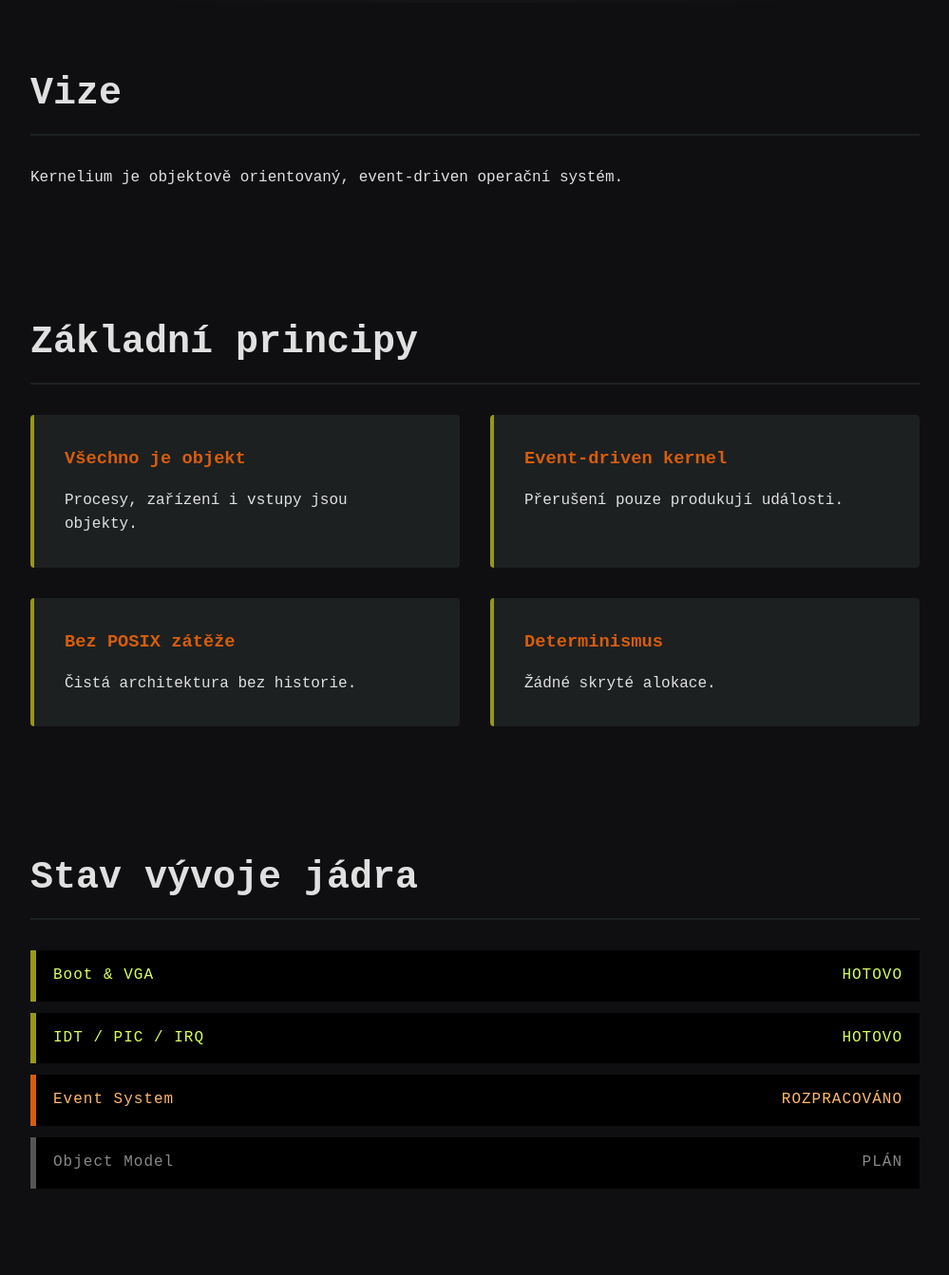
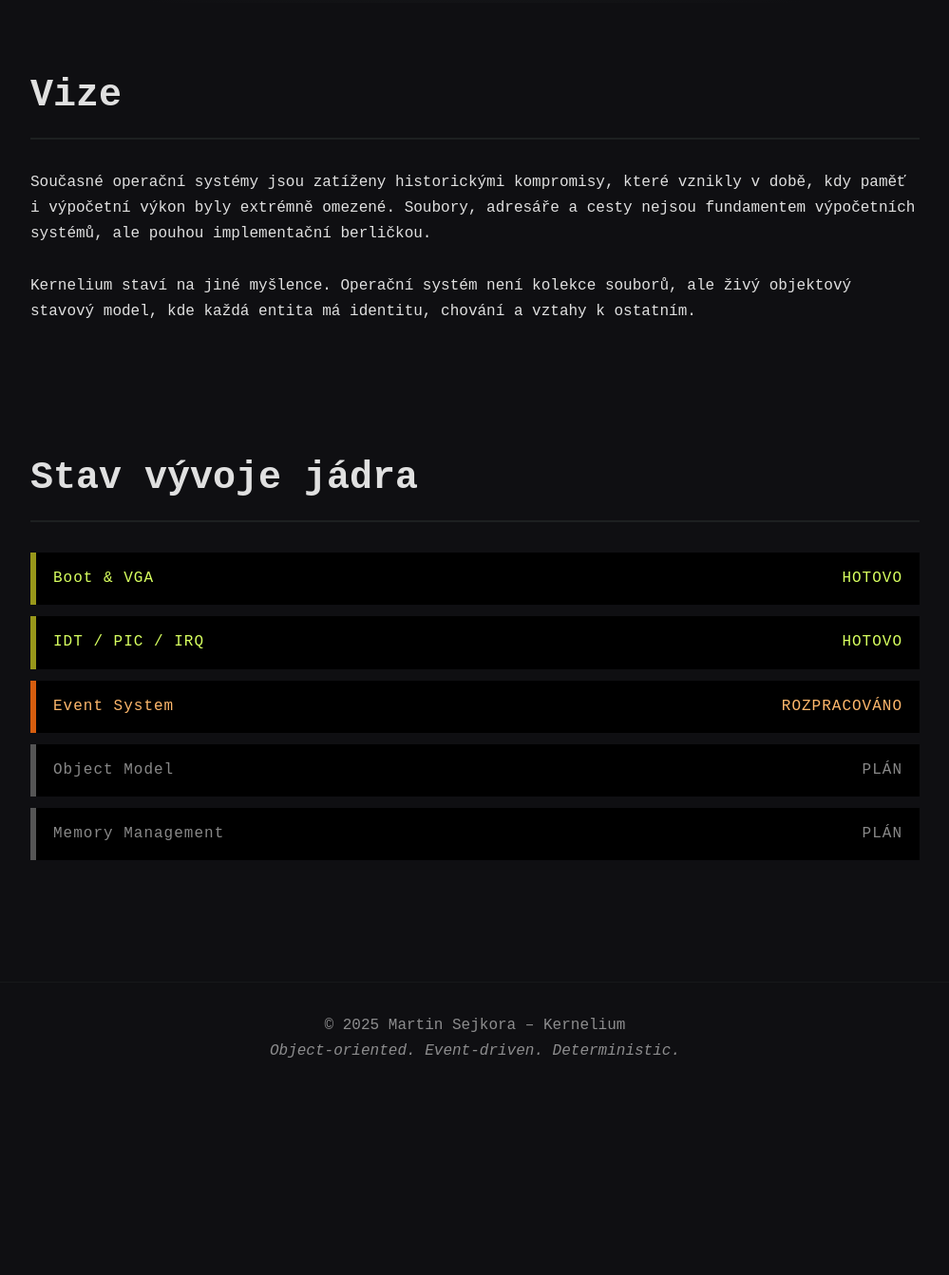
Before and after one commit to sejkoramartin/Kernelium-web, a plain HTML site: page index.html in a window 1280 px wide. Shown: the part 797-2140 px from the top of the page at 95% size, without its empty margins (140-1139 px from the left). After the commit the page ends 1950 px from the top, so only its background shows below. Drawn offline with Linux system fonts and the light colour scheme.

Commit message:
Update index.html

```diff
--- a/index.html
+++ b/index.html
@@ -20,7 +20,7 @@
             font-family: "Courier New", Courier, monospace;
             background-color: var(--bg-color);
             color: var(--text-color);
-            line-height: 1.6;
+            line-height: 1.7;
         }
 
         header {
@@ -97,7 +97,6 @@
             margin-bottom: 1rem;
         }
 
-        /* Progress */
         .progress-wrapper {
             margin-top: 2rem;
             display: flex;
@@ -118,7 +117,14 @@
         .wip  { border-color: var(--accent-color); color: #ffb86c; }
         .todo { border-color: #555; color: #888; }
 
-        /* Language switch */
+        footer {
+            text-align: center;
+            padding: 2rem;
+            border-top: 1px solid var(--card-bg);
+            margin-top: 4rem;
+            opacity: 0.6;
+        }
+
         .lang-switch {
             position: absolute;
             top: 20px;
@@ -140,13 +146,7 @@
             color: var(--accent-color);
         }
 
-        footer {
-            text-align: center;
-            padding: 2rem;
-            border-top: 1px solid var(--card-bg);
-            margin-top: 4rem;
-            opacity: 0.6;
-        }
+        [data-lang] { display: none; }
     </style>
 </head>
 
@@ -158,136 +158,90 @@
         <button onclick="setLang('en')">EN</button>
     </div>
 
-    <h1 data-i18n="title">Kernelium</h1>
-    <p class="tagline" data-i18n="tagline">„Všechno je objekt.“</p>
-    <p data-i18n="subtitle">Experimentální operační systém napsaný v Rustu.</p>
-    <p data-i18n="subtitle2">Bez souborů. Bez složek. Řízený událostmi.</p>
+    <h1>Kernelium</h1>
+    <p class="tagline">„Všechno je objekt.“</p>
 
-    <a class="btn" href="https://github.com/sejkoramartin/kernelium"
-       data-i18n="github">Zobrazit na GitHubu</a>
+    <div data-lang="cs">
+        <p>Experimentální operační systém napsaný v Rustu.</p>
+        <p>Bez souborů. Bez složek. Řízený událostmi.</p>
+    </div>
+
+    <div data-lang="en">
+        <p>Experimental operating system written in Rust.</p>
+        <p>No files. No folders. Event-driven.</p>
+    </div>
+
+    <a class="btn" href="https://github.com/sejkoramartin/kernelium">
+        GitHub
+    </a>
 </header>
 
-<section>
-    <h2 data-i18n="vision_title">Vize</h2>
-    <p data-i18n="vision_text">
-        Kernelium je objektově orientovaný, event-driven operační systém.
-        Nepracuje se soubory, ale s objekty, jejich stavem a vztahy.
+<section data-lang="cs">
+    <h2>Vize</h2>
+    <p>
+        Současné operační systémy jsou zatíženy historickými kompromisy,
+        které vznikly v době, kdy paměť i výpočetní výkon byly extrémně omezené.
+        Soubory, adresáře a cesty nejsou fundamentem výpočetních systémů,
+        ale pouhou implementační berličkou.
+        <br><br>
+        Kernelium staví na jiné myšlence.
+        Operační systém není kolekce souborů,
+        ale živý objektový stavový model,
+        kde každá entita má identitu, chování a vztahy k ostatním.
     </p>
 </section>
 
-<section>
-    <h2 data-i18n="principles_title">Základní principy</h2>
+<section data-lang="en">
+    <h2>Vision</h2>
+    <p>
+        Modern operating systems are burdened by historical compromises
+        created in an era of extremely limited memory and computing power.
+        Files, directories, and paths are not fundamental concepts of computation,
+        but merely implementation artifacts.
+        <br><br>
+        Kernelium is built on a different idea.
+        An operating system is not a collection of files,
+        but a living object-based state model,
+        where every entity has identity, behavior, and relationships.
+    </p>
+</section>
 
-    <div class="grid">
-        <div class="card">
-            <h3 data-i18n="p1_title">Všechno je objekt</h3>
-            <p data-i18n="p1_text">Procesy, zařízení i vstupy jsou objekty.</p>
-        </div>
-
-        <div class="card">
-            <h3 data-i18n="p2_title">Event-driven kernel</h3>
-            <p data-i18n="p2_text">Přerušení pouze produkují události.</p>
-        </div>
-
-        <div class="card">
-            <h3 data-i18n="p3_title">Bez POSIX zátěže</h3>
-            <p data-i18n="p3_text">Čistá architektura bez historických kompromisů.</p>
-        </div>
-
-        <div class="card">
-            <h3 data-i18n="p4_title">Determinismus</h3>
-            <p data-i18n="p4_text">Žádné skryté alokace, žádné magie.</p>
-        </div>
+<section data-lang="cs">
+    <h2>Stav vývoje jádra</h2>
+    <div class="progress-wrapper">
+        <div class="progress-item done"><span>Boot & VGA</span><span>HOTOVO</span></div>
+        <div class="progress-item done"><span>IDT / PIC / IRQ</span><span>HOTOVO</span></div>
+        <div class="progress-item wip"><span>Event System</span><span>ROZPRACOVÁNO</span></div>
+        <div class="progress-item todo"><span>Object Model</span><span>PLÁN</span></div>
+        <div class="progress-item todo"><span>Memory Management</span><span>PLÁN</span></div>
     </div>
 </section>
 
-<section>
-    <h2 data-i18n="progress_title">Stav vývoje jádra</h2>
-
+<section data-lang="en">
+    <h2>Kernel Development Status</h2>
     <div class="progress-wrapper">
-        <div class="progress-item done">
-            <span>Boot & VGA</span><span data-i18n="done">HOTOVO</span>
-        </div>
-        <div class="progress-item done">
-            <span>IDT / PIC / IRQ</span><span data-i18n="done">HOTOVO</span>
-        </div>
-        <div class="progress-item wip">
-            <span>Event System</span><span data-i18n="wip">ROZPRACOVÁNO</span>
-        </div>
-        <div class="progress-item todo">
-            <span>Object Model</span><span data-i18n="plan">PLÁN</span>
-        </div>
+        <div class="progress-item done"><span>Boot & VGA</span><span>DONE</span></div>
+        <div class="progress-item done"><span>IDT / PIC / IRQ</span><span>DONE</span></div>
+        <div class="progress-item wip"><span>Event System</span><span>IN PROGRESS</span></div>
+        <div class="progress-item todo"><span>Object Model</span><span>PLANNED</span></div>
+        <div class="progress-item todo"><span>Memory Management</span><span>PLANNED</span></div>
     </div>
 </section>
 
 <footer>
     <p>&copy; 2025 Martin Sejkora – Kernelium</p>
-    <p><i data-i18n="footer">Object-oriented. Event-driven. Deterministic.</i></p>
+    <p><i>Object-oriented. Event-driven. Deterministic.</i></p>
 </footer>
 
 <script>
-const t = {
-    cs: {
-        title: "Kernelium",
-        tagline: "„Všechno je objekt.“",
-        subtitle: "Experimentální operační systém napsaný v Rustu.",
-        subtitle2: "Bez souborů. Bez složek. Řízený událostmi.",
-        github: "Zobrazit na GitHubu",
-        vision_title: "Vize",
-        vision_text: "Kernelium je objektově orientovaný, event-driven operační systém.",
-        principles_title: "Základní principy",
-        p1_title: "Všechno je objekt",
-        p1_text: "Procesy, zařízení i vstupy jsou objekty.",
-        p2_title: "Event-driven kernel",
-        p2_text: "Přerušení pouze produkují události.",
-        p3_title: "Bez POSIX zátěže",
-        p3_text: "Čistá architektura bez historie.",
-        p4_title: "Determinismus",
-        p4_text: "Žádné skryté alokace.",
-        progress_title: "Stav vývoje jádra",
-        done: "HOTOVO",
-        wip: "ROZPRACOVÁNO",
-        plan: "PLÁN",
-        footer: "Object-oriented. Event-driven. Deterministic."
-    },
-    en: {
-        title: "Kernelium",
-        tagline: "“Everything is an object.”",
-        subtitle: "Experimental operating system written in Rust.",
-        subtitle2: "No files. No folders. Event-driven.",
-        github: "View on GitHub",
-        vision_title: "Vision",
-        vision_text: "Kernelium is an object-oriented, event-driven operating system.",
-        principles_title: "Core Principles",
-        p1_title: "Everything is an object",
-        p1_text: "Processes, devices and input are objects.",
-        p2_title: "Event-driven kernel",
-        p2_text: "Interrupts only produce events.",
-        p3_title: "No POSIX legacy",
-        p3_text: "Clean design over compatibility.",
-        p4_title: "Determinism",
-        p4_text: "No hidden allocations.",
-        progress_title: "Kernel Development Status",
-        done: "DONE",
-        wip: "IN PROGRESS",
-        plan: "PLANNED",
-        footer: "Object-oriented. Event-driven. Deterministic."
-    }
-};
-
-function setLang(l) {
-    localStorage.setItem("kernelium-lang", l);
-    applyLang(l);
-}
-
-function applyLang(l) {
-    document.querySelectorAll("[data-i18n]").forEach(e => {
-        const k = e.getAttribute("data-i18n");
-        if (t[l][k]) e.textContent = t[l][k];
+function setLang(lang) {
+    localStorage.setItem("kernelium-lang", lang);
+    document.querySelectorAll("[data-lang]").forEach(e => {
+        e.style.display = e.getAttribute("data-lang") === lang ? "block" : "none";
     });
 }
 
-applyLang(localStorage.getItem("kernelium-lang") || "cs");
+setLang(localStorage.getItem("kernelium-lang") || "cs");
 </script>
 
 </body>
```
